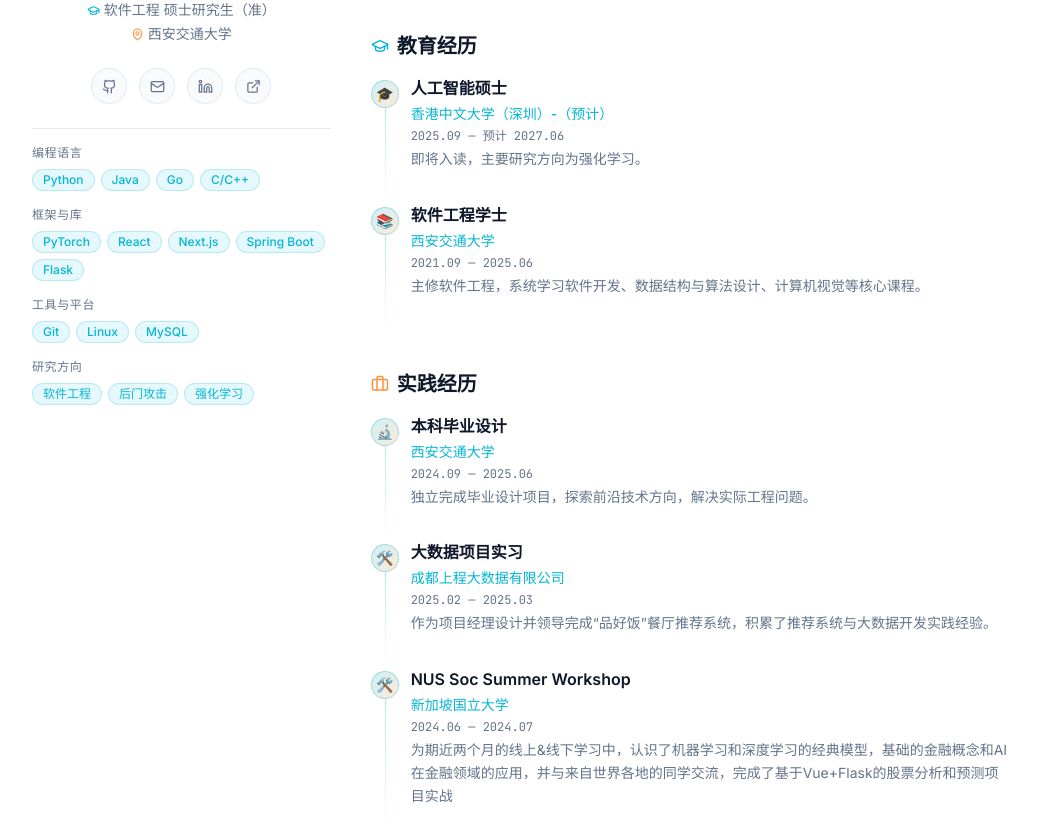
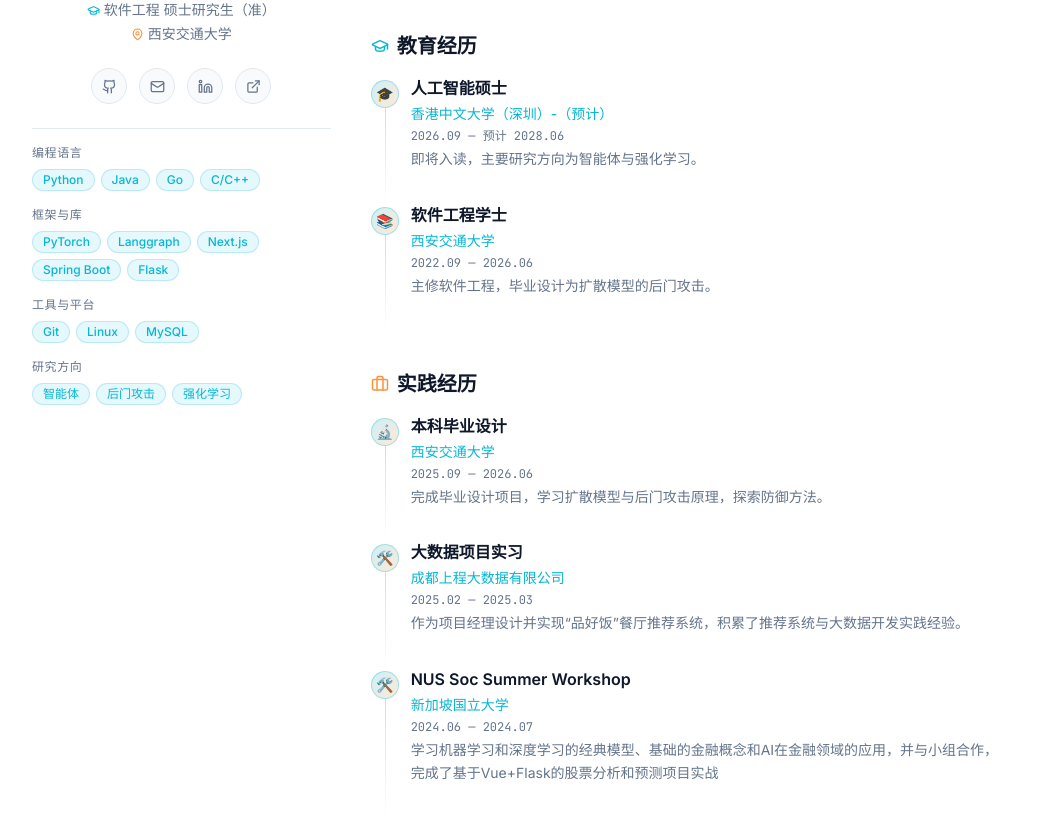
Before and after one commit to tanyouqing/tanyouqing.github.io, a Next.js app: page /about in a window 1280 px wide. Shown: the part 480-1298 px from the top of the page, without its empty margins (120-1157 px from the left). Built offline with nearby package versions, Linux system fonts and the light colour scheme.

Commit message:
update:personal info

```diff
--- a/app/about/page.tsx
+++ b/app/about/page.tsx
@@ -8,15 +8,15 @@ const education = [
     {
         degree: '人工智能硕士',
         school: '香港中文大学（深圳）-（预计）',
-        period: '2025.09 — 预计 2027.06',
-        description: '即将入读，主要研究方向为强化学习。',
+        period: '2026.09 — 预计 2028.06',
+        description: '即将入读，主要研究方向为智能体与强化学习。',
         icon: '🎓',
     },
     {
         degree: '软件工程学士',
         school: '西安交通大学',
-        period: '2021.09 — 2025.06',
-        description: '主修软件工程，系统学习软件开发、数据结构与算法设计、计算机视觉等核心课程。',
+        period: '2022.09 — 2026.06',
+        description: '主修软件工程，毕业设计为扩散模型的后门攻击。',
         icon: '📚',
     },
 ];
@@ -25,31 +25,31 @@ const experience = [
     {
         title: '本科毕业设计',
         org: '西安交通大学',
-        period: '2024.09 — 2025.06',
-        description: '独立完成毕业设计项目，探索前沿技术方向，解决实际工程问题。',
+        period: '2025.09 — 2026.06',
+        description: '完成毕业设计项目，学习扩散模型与后门攻击原理，探索防御方法。',
         icon: '🔬',
     },
     {
         title: '大数据项目实习',
         org: '成都上程大数据有限公司',
         period: '2025.02 — 2025.03',
-        description: '作为项目经理设计并领导完成“品好饭”餐厅推荐系统，积累了推荐系统与大数据开发实践经验。',
+        description: '作为项目经理设计并实现“品好饭”餐厅推荐系统，积累了推荐系统与大数据开发实践经验。',
         icon: '🛠️',
     },
     {
         title: 'NUS Soc Summer Workshop',
         org: '新加坡国立大学',
         period: '2024.06 — 2024.07',
-        description: '为期近两个月的线上&线下学习中，认识了机器学习和深度学习的经典模型，基础的金融概念和AI在金融领域的应用，并与来自世界各地的同学交流，完成了基于Vue+Flask的股票分析和预测项目实战',
+        description: '学习机器学习和深度学习的经典模型、基础的金融概念和AI在金融领域的应用，并与小组合作，完成了基于Vue+Flask的股票分析和预测项目实战',
         icon: '🛠️',
     }
 ];
 
 const skills = {
     '编程语言': ['Python', 'Java', 'Go', 'C/C++'],
-    '框架与库': ['PyTorch', 'React', 'Next.js', 'Spring Boot', 'Flask'],
+    '框架与库': ['PyTorch', 'Langgraph', 'Next.js', 'Spring Boot', 'Flask'],
     '工具与平台': ['Git', 'Linux', 'MySQL'],
-    '研究方向': ['软件工程', '后门攻击', '强化学习'],
+    '研究方向': ['智能体', '后门攻击', '强化学习'],
 };
 
 const socialLinks = [
```
Also changed, not shown: content/projects/qinglv-youthlex.md (+1 -1 lines).
